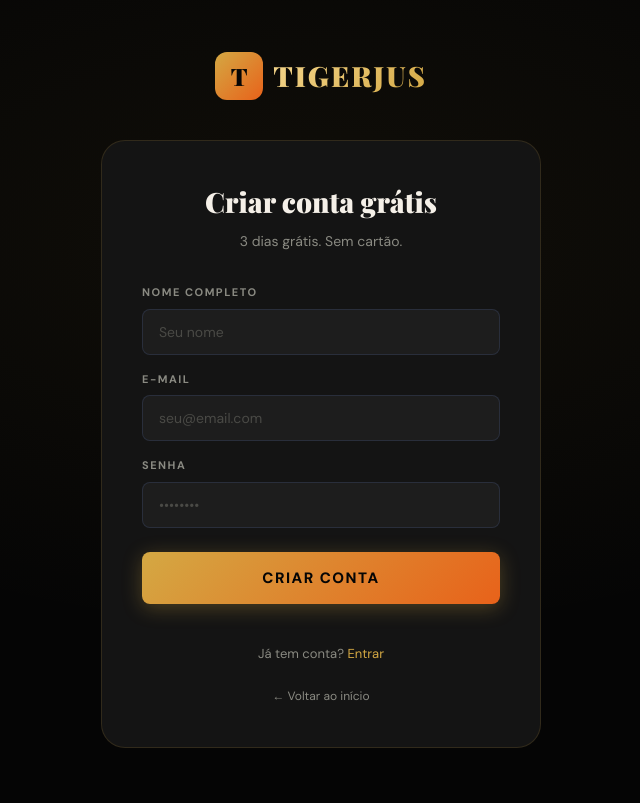
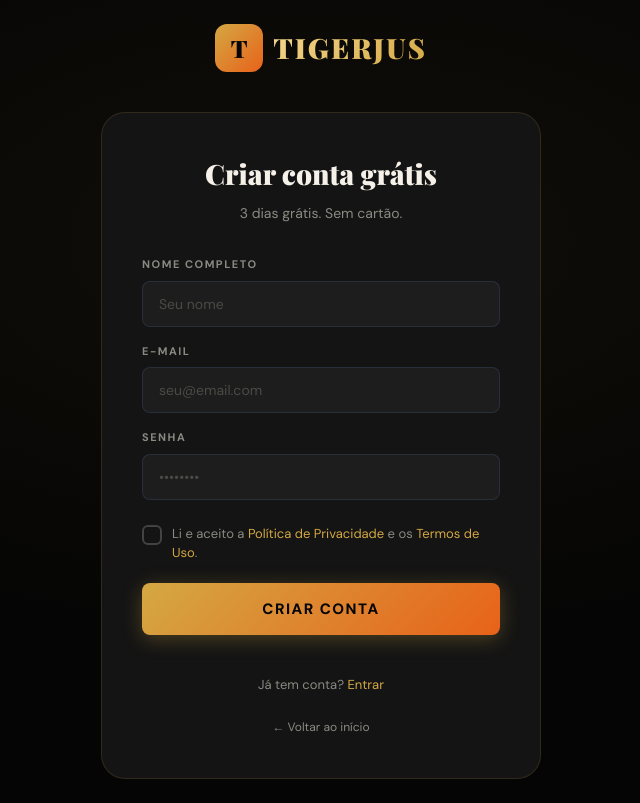
Before and after one commit to tigerjusadm-jpg/tigerjus, a Next.js app in the folder tigerjus/: page /login in a window 1280 px wide. Both pictures are taken after a click on the button "Criar agora". Shown: the whole page, without its empty margins (319-959 px from the left). Built offline with nearby package versions, Linux system fonts and the light colour scheme; no server answers; the database is empty; a web font is replaced by a local one.

Commit message:
Update page.tsx

```diff
--- a/tigerjus/src/app/login/page.tsx
+++ b/tigerjus/src/app/login/page.tsx
@@ -27,6 +27,7 @@
   const [senha, setSenha] = useState('')
   const [nome, setNome] = useState('')
   const [lembrar, setLembrar] = useState(false)
+  const [aceito, setAceito] = useState(false)
   const [loading, setLoading] = useState(false)
   const [erro, setErro] = useState('')
   const [sucesso, setSucesso] = useState('')
@@ -76,6 +77,7 @@
 
   const handleCadastro = async () => {
     if (!email || !senha || !nome) { setErro('Preencha todos os campos.'); return }
+    if (!aceito) { setErro('Você precisa aceitar a Política de Privacidade para continuar.'); return }
     if (senha.length < 6) { setErro('Senha deve ter pelo menos 6 caracteres.'); return }
     setLoading(true); setErro('')
 
@@ -252,6 +254,23 @@
                 </div>
               )}
 
+              {mode === 'cadastro' && !sucesso && (
+                <div style={{marginBottom:20}}>
+                  <label style={{display:'flex',alignItems:'flex-start',gap:10,cursor:'pointer',userSelect:'none'}} onClick={() => setAceito(a => !a)}>
+                    <div style={{width:20,height:20,borderRadius:6,border:aceito?'2px solid var(--gold)':'2px solid rgba(255,255,255,0.2)',background:aceito?'rgba(212,168,67,0.15)':'transparent',display:'flex',alignItems:'center',justifyContent:'center',flexShrink:0,marginTop:1,transition:'all 0.2s'}}>
+                      {aceito && (
+                        <svg width="12" height="12" viewBox="0 0 12 12" fill="none">
+                          <path d="M2 6l3 3 5-5" stroke="#D4A843" strokeWidth="2" strokeLinecap="round" strokeLinejoin="round"/>
+                        </svg>
+                      )}
+                    </div>
+                    <span style={{fontSize:13,color:'var(--text-muted)',lineHeight:1.5}}>
+                      Li e aceito a <a href="/privacidade" target="_blank" rel="noopener noreferrer" style={{color:'var(--gold)'}} onClick={e=>e.stopPropagation()}>Política de Privacidade</a> e os <a href="/termos" target="_blank" rel="noopener noreferrer" style={{color:'var(--gold)'}} onClick={e=>e.stopPropagation()}>Termos de Uso</a>.
+                    </span>
+                  </label>
+                </div>
+              )}
+
               <button
                 className="btn-primary"
                 style={{width:'100%',marginBottom:16,fontSize:15,padding:16,opacity:loading?0.7:1}}
```
